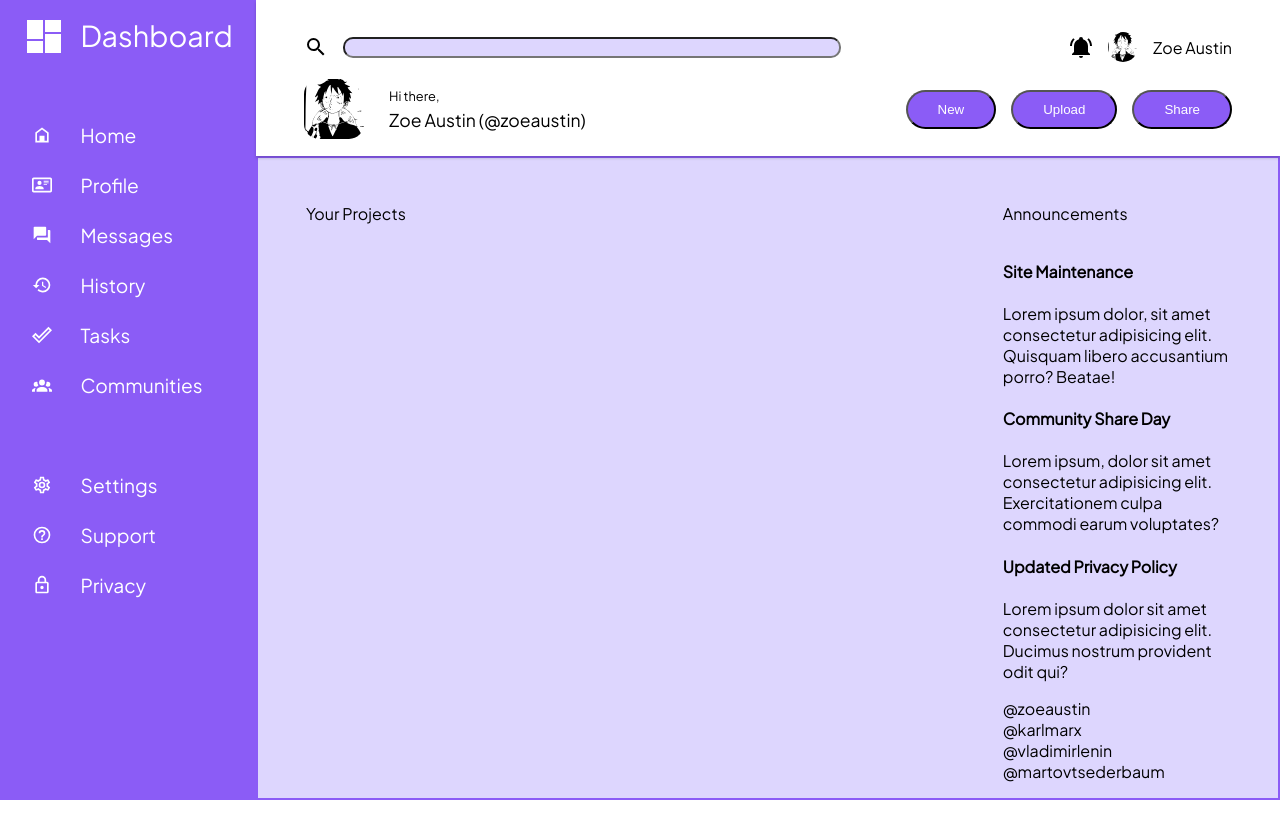
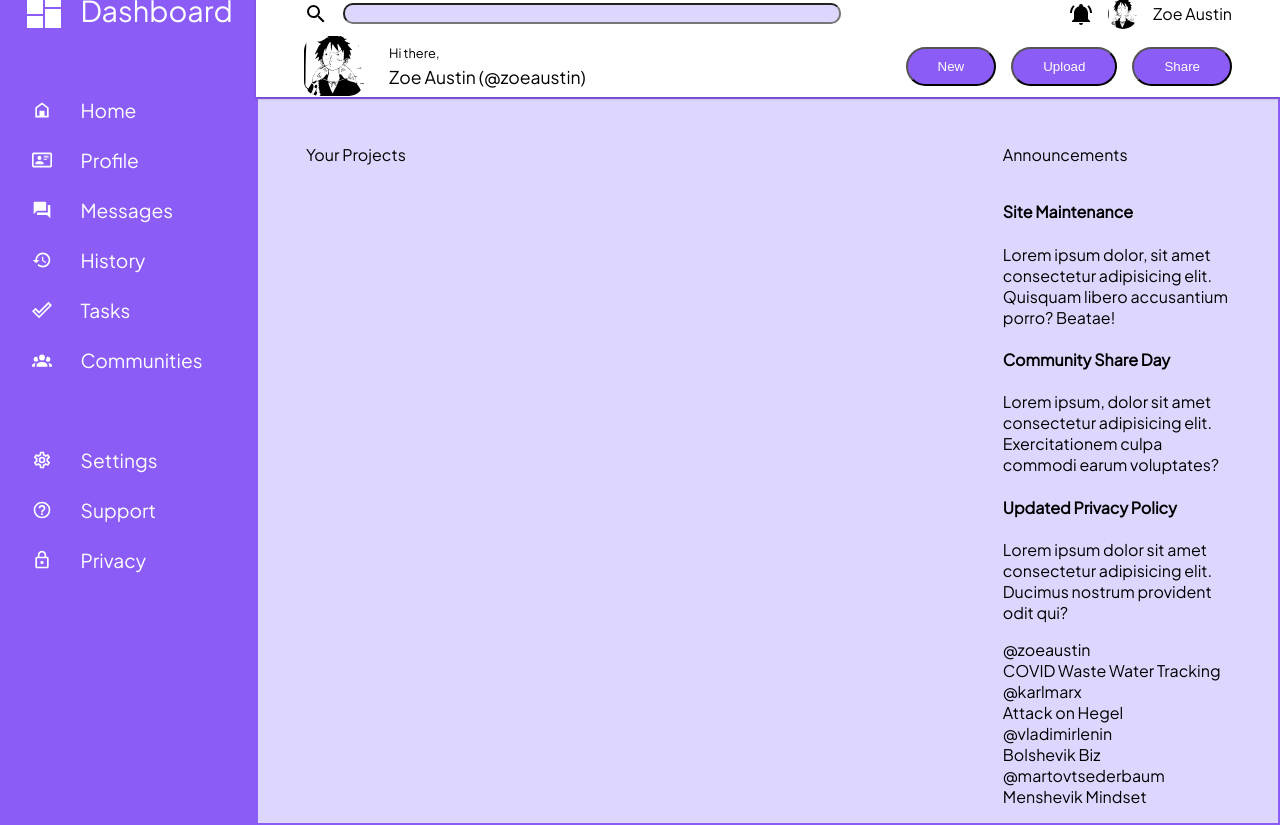
Before and after one commit to alexgeis/admin-dashboard, a plain HTML site: page index.html in a window 1280 px wide. Before the commit the page ends 800 px from the top, so only its background shows below. Drawn offline with Linux system fonts and the light colour scheme.

Commit message:
add dummy content to trending section

```diff
--- a/index.html
+++ b/index.html
@@ -146,19 +146,19 @@
 					<div class="sidebar-trending">
 						<div class="trend">
 							<div class="trend-user">@zoeaustin</div>
-							<div class="trend-desc"></div>
+							<div class="trend-desc">COVID Waste Water Tracking</div>
 						</div>
 						<div class="trend">
 							<div class="trend-user">@karlmarx</div>
-							<div class="trend-desc"></div>
+							<div class="trend-desc">Attack on Hegel</div>
 						</div>
 						<div class="trend">
 							<div class="trend-user">@vladimirlenin</div>
-							<div class="trend-desc"></div>
+							<div class="trend-desc">Bolshevik Biz</div>
 						</div>
 						<div class="trend">
 							<div class="trend-user">@martovtsederbaum</div>
-							<div class="trend-desc"></div>
+							<div class="trend-desc">Menshevik Mindset</div>
 						</div>
 					</div>
 				</div>
```
